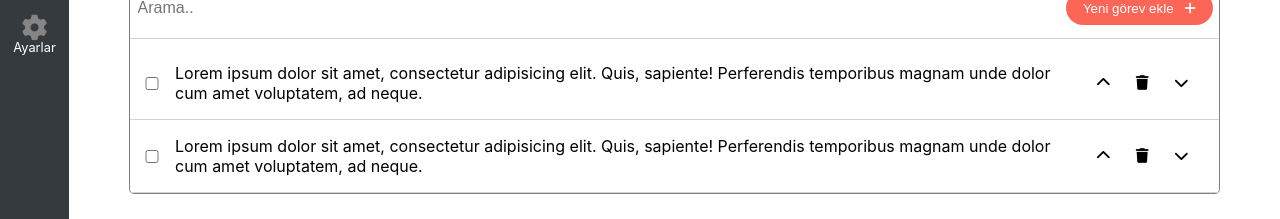
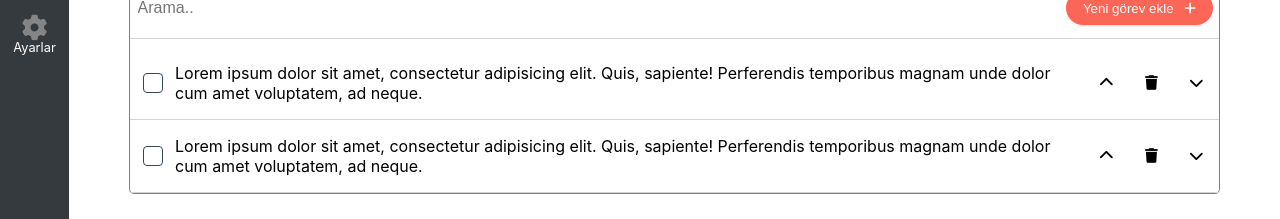
Before and after one commit to brkcrdk/todo, a React (Create React App) app: page / in a window 1280 px wide. Shown: the part 165-384 px from the top of the page. Built offline with nearby package versions, Linux system fonts and the light colour scheme.

Commit message:
Custom checkbox added

```diff
--- a/src/Components/List/list.scss
+++ b/src/Components/List/list.scss
@@ -36,6 +36,7 @@
     border-radius: 2em;
     max-width: 11em;
     margin-right: 0.5em;
+    cursor: pointer;
     @include mobileS {
       width: 20%;
     }
--- a/src/Components/ListItem/ListItem.jsx
+++ b/src/Components/ListItem/ListItem.jsx
@@ -3,7 +3,10 @@ import "./listItem.scss";
 const ListItem = () => {
   return (
     <div id="listItem-container">
-      <input type="checkbox" />
+      <label id="custom-checkbox">
+        <input type="checkbox" />
+        <span />
+      </label>
       <p>
         Lorem ipsum dolor sit amet, consectetur adipisicing elit. Quis,
         sapiente! Perferendis temporibus magnam unde dolor cum amet voluptatem,
--- a/src/Components/ListItem/ListItem.scss
+++ b/src/Components/ListItem/ListItem.scss
@@ -9,8 +9,8 @@
   &:first-child {
     margin-top: -0.5em;
   }
-  input {
-    margin: 0 0.5em;
+  label {
+    margin: 0 auto;
   }
 }
 
@@ -27,9 +27,49 @@
     outline: none;
     background-color: transparent;
     cursor: pointer;
-    margin: 0.5em;
+    margin: 0 auto;
     i {
       font-size: 1.1em;
     }
   }
 }
+
+#custom-checkbox {
+  display: inline-flex;
+  cursor: pointer;
+  position: relative;
+  > span {
+    color: #34495e;
+    // padding: 0.5rem 0.25rem;
+  }
+  > input {
+    height: 1.5em;
+    width: 1.5em;
+    -webkit-appearance: none;
+    -moz-appearance: none;
+    -o-appearance: none;
+    appearance: none;
+    border: 1px solid #34495e;
+    border-radius: 4px;
+    outline: none;
+    transition-duration: 0.3s;
+    background-color: transparent;
+    cursor: pointer;
+  }
+  > input:checked {
+    border: 1px solid #34495e;
+    background-color: transparent;
+    + span:before {
+      content: "\2714";
+      display: block;
+      text-align: center;
+      color: #34495e;
+      position: absolute;
+      left: 0.5em;
+      top: 0.15em;
+    }
+  }
+  > input:active {
+    border: 2px solid #34495e;
+  }
+}
```
